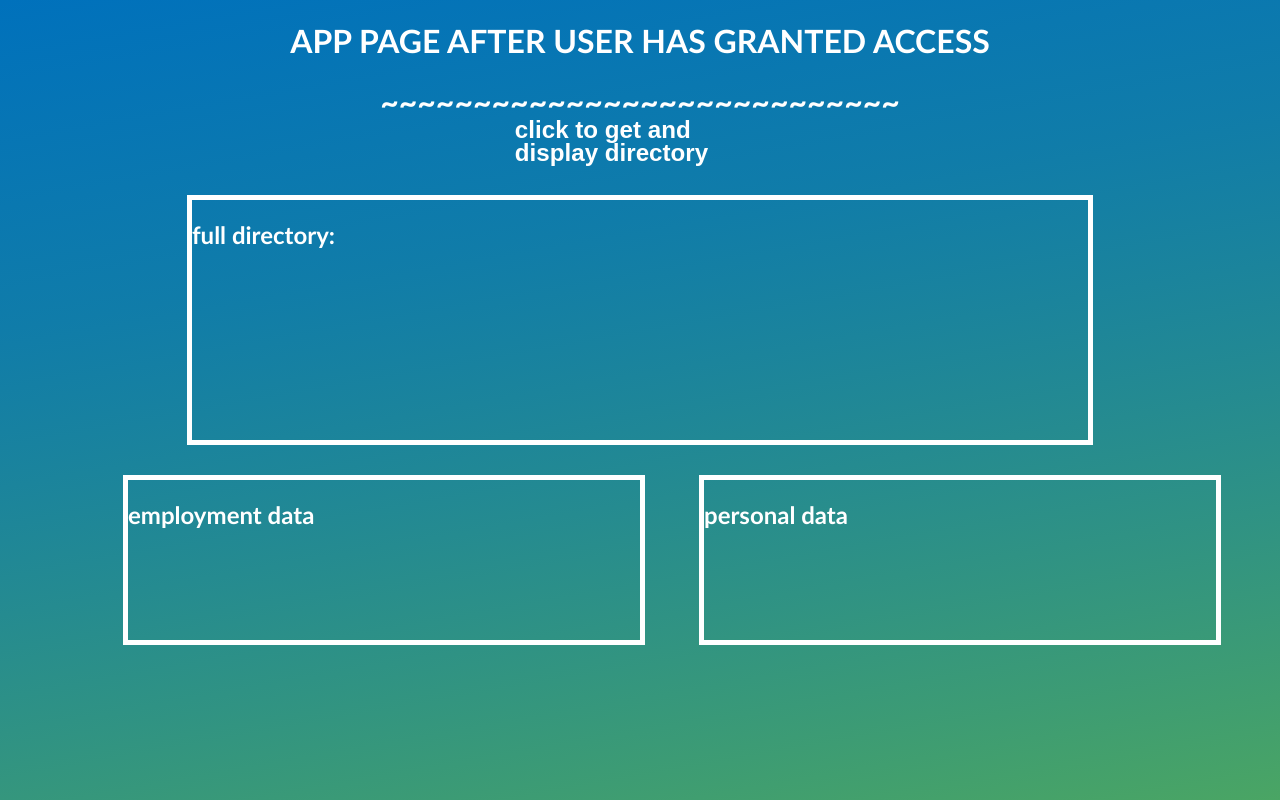
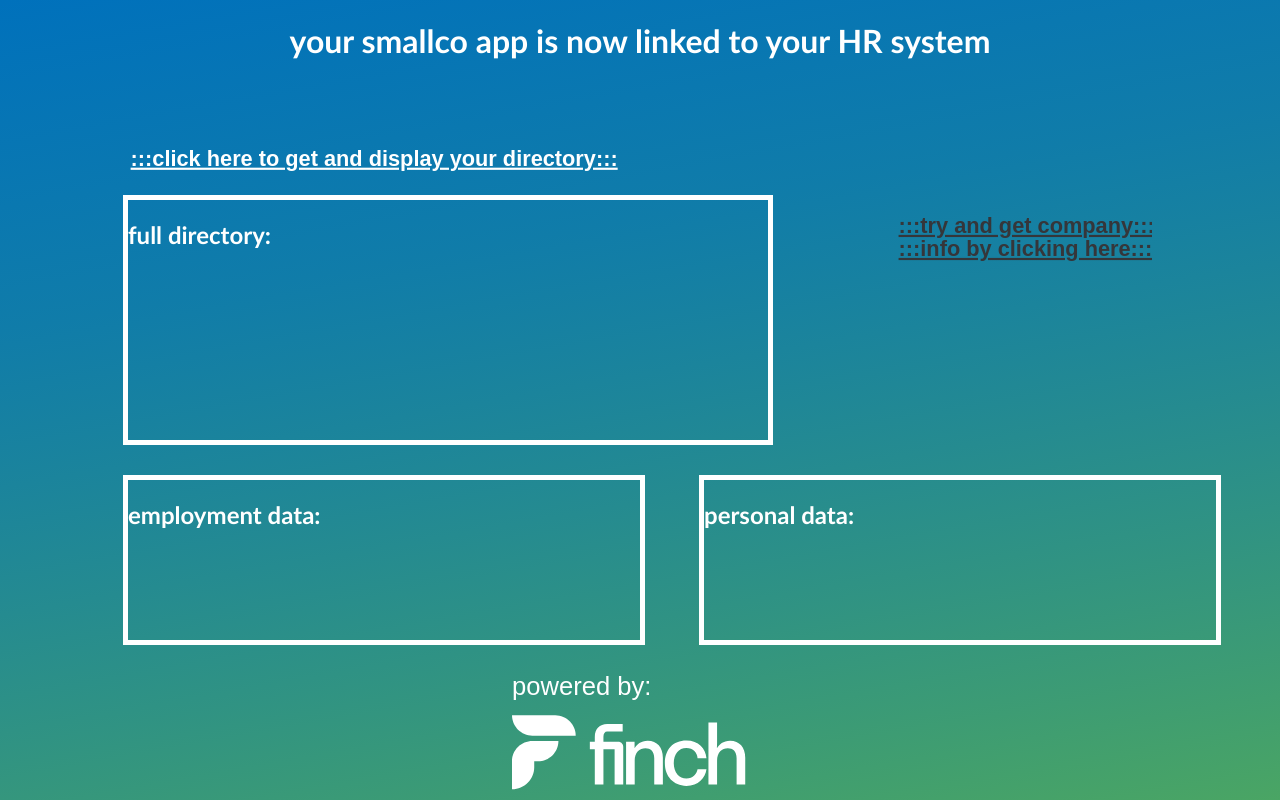
Before and after one commit to cintriagv/a_1_finch, a website: page UI/finch_tech_assessment_user_login.html in a window 1280 px wide. Drawn offline with Linux system fonts and the light colour scheme; no server answers.

Commit message:
Add files via upload

```diff
--- a/UI/finch_script.js
+++ b/UI/finch_script.js
@@ -13,11 +13,10 @@ window.onresize = dimension_update;
 let params = (new URL(document.location)).searchParams;
 let code = params.get('code');
 
-function array_elements_menu() { return ["begin","new","user_login_action","get_directory"]; }
 function array_class() { return ["animate-draw","animate-erase","visible","hidden","fade-display", "fade-hide"]; }
 function object_api_smallco() { return {URL:"http://localhost:3000"};}
 function object_sizes() { return {
-    wide:{detail:"passed_in_sizer",menu:"15%",exit:"3%"},
+    wide:{detail:"passed_in_sizer",menu:"20%",exit:"3%"},
     tall:{detail:"passed_in_sizer",menu:"20%",exit:"10%"}
 };
 }
@@ -59,6 +58,15 @@ async function begin_auth () {
     console.log("BEGIN_AUTH_FUNCTION")
     console.log(redirect)
     window.location.replace(redirect)
+}
+
+async function get_company_info () {
+    var error_display = await api_smallco('default','GET','company')
+    console.log("get_company_info")
+    console.log(error_display)
+    error_code = error_display.code
+    error_message = error_display.message
+    window.alert("ERROR: "+error_code+" ||| message: "+error_message+" ||| custom message: essentially your bearer token doesn't have access to the /company endpoint :)");
 }
 
 async function get_directory () {
--- a/UI/finch_styles.css
+++ b/UI/finch_styles.css
@@ -83,22 +83,31 @@ svg:hover {
 .get_directory {
   position: fixed;
   z-index: 0;
-  width: 20%;
+  width: 40%;
   top: 20%;
-  left: 50%;
+  left: 30%;
   transform: translate(-50%, -50%);
   }
+
+  .get-company-fail {
+    position: fixed;
+    z-index: 0;
+    width: 20%;
+    top: 30%;
+    left: 80%;
+    transform: translate(-50%, -50%);
+    }
 
 
   .list_directory {
     position: fixed;
     z-index: 0;
     height: 30%;
-    width: 70%;
+    width: 50%;
     overflow-y:auto;
     outline: 5px solid white;
     top: 40%;
-    left: 50%;
+    left: 35%;
     transform: translate(-50%, -50%);
     }
 
@@ -138,10 +147,20 @@ svg:hover {
   position: fixed;
   z-index: 0;
   width: 20%;
-  top: 30%;
+  top: 60%;
   left: 50%;
   transform: translate(-50%, -50%);
   }
+
+
+  .powered-by-finch {
+    position: fixed;
+    z-index: 0;
+    width: 20%;
+    top: 95%;
+    left: 50%;
+    transform: translate(-50%, -50%);
+    }
 
 .new {
     position: fixed;
--- a/UI/finch_tech_assessment_user_login.html
+++ b/UI/finch_tech_assessment_user_login.html
@@ -17,25 +17,48 @@
     <!-- MAIN_MENU -->
 
     <div id="main" class="main_menu">
-        <h1 style="text-align:center">APP PAGE AFTER USER HAS GRANTED ACCESS</h1>
-        <h1 style="text-align:center">~~~~~~~~~~~~~~~~~~~~~~~~~~~~</h1>
+        <h1 style="text-align:center">your smallco app is now linked to your HR system</h1>
+
+
+
 
         <div id="get_directory" class="get_directory animate-draw">
             <svg id="get_directory" width="100%" height="100%" onclick="get_directory()" version="1.1"
-                viewbox="0 0 900 300" style="cursor:pointer;" xmlns="http://www.w3.org/2000/svg">
+                viewbox="0 0 2000 100" style="cursor:pointer;" xmlns="http://www.w3.org/2000/svg">
                 <style>
                     .title {
                         font: 85px sans-serif;
                         fill: #ffffff;
                         font-weight: bold;
+                        text-decoration: underline;
                     }
                 </style>
                 <text x="10" y="80" class="title">
-                    click to get and
+                    :::click here to get and display your directory:::
                 </text>
-                <text x="10" y="160" class="title">
-                    display directory
+
+            </svg>
+
+        </div>
+
+        <div id="get_company_FAIL" class="get-company-fail">
+            <svg id="get_directory" width="100%" height="100%" onclick="get_company_info()" version="1.1"
+                viewbox="0 0 1000 200" style="cursor:pointer;" xmlns="http://www.w3.org/2000/svg">
+                <style>
+                    .get-company-fail-svg-text {
+                        font: 85px sans-serif;
+                        fill: #35363A;
+                        font-weight: bold;
+                        text-decoration: underline;
+                    }
+                </style>
+                <text x="10" y="80" class="get-company-fail-svg-text">
+                    :::try and get company:::
                 </text>
+                <text x="10" y="170" class="get-company-fail-svg-text">
+                    :::info by clicking here:::
+                </text>
+
 
             </svg>
 
@@ -51,17 +74,66 @@
 
 
         <div class="personal_data">
-            <h2>personal data</h2>
+            <h2>personal data:</h2>
             <div id="div_personal_data">
 
             </div>
         </div>
 
         <div class="employment_data">
-            <h2>employment data</h2>
+            <h2>employment data:</h2>
             <div id="div_employment_data">
 
             </div>
+        </div>
+
+        <div id="begin" class="powered-by-finch">
+            <svg id="begin"
+            width="100%"
+            height="100%"
+            version="1.1"
+            viewbox="0 -15 90 60"
+            xmlns="http://www.w3.org/2000/svg">
+            <style>
+                .begin-text {
+                    font: 9px sans-serif;
+                    fill: #ffffff;
+                    font-weight: normal;
+                }
+            </style>
+            <text x="0" y="-7" class="begin-text">
+                powered by:
+            </text>
+                <g
+                fill="#ffffff"
+                stroke-dasharray="none"
+                >
+                <path
+                id="path_one"
+                pathLength="1"
+                d="M7.16505 7.1537H22.3908C22.3908 3.20683 19.1566 0.0493359 15.2257 0H0C0 3.94687 3.23422 7.1537 7.16505 7.1537Z"/>
+                <path
+                id="path_two"
+                pathLength="1"
+                d="M0 16.1329V26.0001H0.0497573C4.32888 26.0001 7.81189 22.4973 7.81189 18.2544V16.1823H9.10558C13.0862 16.1823 16.3204 12.9754 16.3204 9.02856H7.21481C3.23422 9.02856 0 12.1861 0 16.1329Z"/>
+                <path
+                id="path_three"
+                pathLength="1"
+                d="M39.1092 11.0512V24.2733H36.074V11.9393H32.1432V24.2733H29.108V11.9393H27.3665V9.32449H29.108V7.59774C29.108 4.83493 30.7997 3.05884 33.4866 3.05884H38.9101V5.67364H33.4368C32.6905 5.67364 32.1432 6.36434 32.1432 7.5484V9.32449H37.3677C38.3131 9.32449 39.1092 10.1139 39.1092 11.0512Z"/>
+                <path
+                id="path_four"
+                pathLength="1"
+                d="M40.1044 9.32437H43.0898V11.4952H43.1396C43.8859 10.2618 45.2791 8.92969 47.7172 8.92969C51.0012 8.92969 53.0413 11.2485 53.0413 14.8993V24.3225H50.0061V15.0967C50.0061 12.5312 48.6626 11.5445 46.9211 11.5445C44.8313 11.5445 43.1396 13.0246 43.1396 15.8367V24.2731H40.1044V9.32437Z"/>
+                <path
+                id="path_five"
+                pathLength="1"
+                d="M53.7378 16.7741C53.7378 12.1365 56.574 8.88037 61.3009 8.88037C65.6298 8.88037 68.0181 11.6432 68.3664 15.0474H65.2317C65.0825 13.1233 63.739 11.4952 61.3009 11.4952C58.5642 11.4952 56.8725 13.7153 56.8725 16.8234C56.8725 20.1289 58.813 22.2011 61.3009 22.2011C63.6892 22.2011 64.9829 20.425 65.2317 18.9449H68.3664C67.9684 22.0037 65.5303 24.8159 61.3009 24.8159C56.773 24.7172 53.7378 21.5597 53.7378 16.7741Z"/>
+                <path
+                id="path_six"
+                pathLength="1"
+                d="M69.0631 2.51611H72.0983V9.27513C72.0983 9.96583 72.0983 10.4592 72.0485 11.4952H72.0983C72.8447 10.2618 74.2379 8.92978 76.676 8.92978C79.96 8.92978 82 11.2486 82 14.8994V24.3226H78.9648V15.0968C78.9648 12.5313 77.6214 11.5446 75.8799 11.5446C73.79 11.5446 72.0983 13.0247 72.0983 15.8368V24.2732H69.0631V2.51611Z"/>
+                </g>
+            </svg>
         </div>
 
 
```
Also changed, not shown: UI/finch_tech_assessment_begin.html (+24 -42 lines), index.js (+14 -0 lines).
